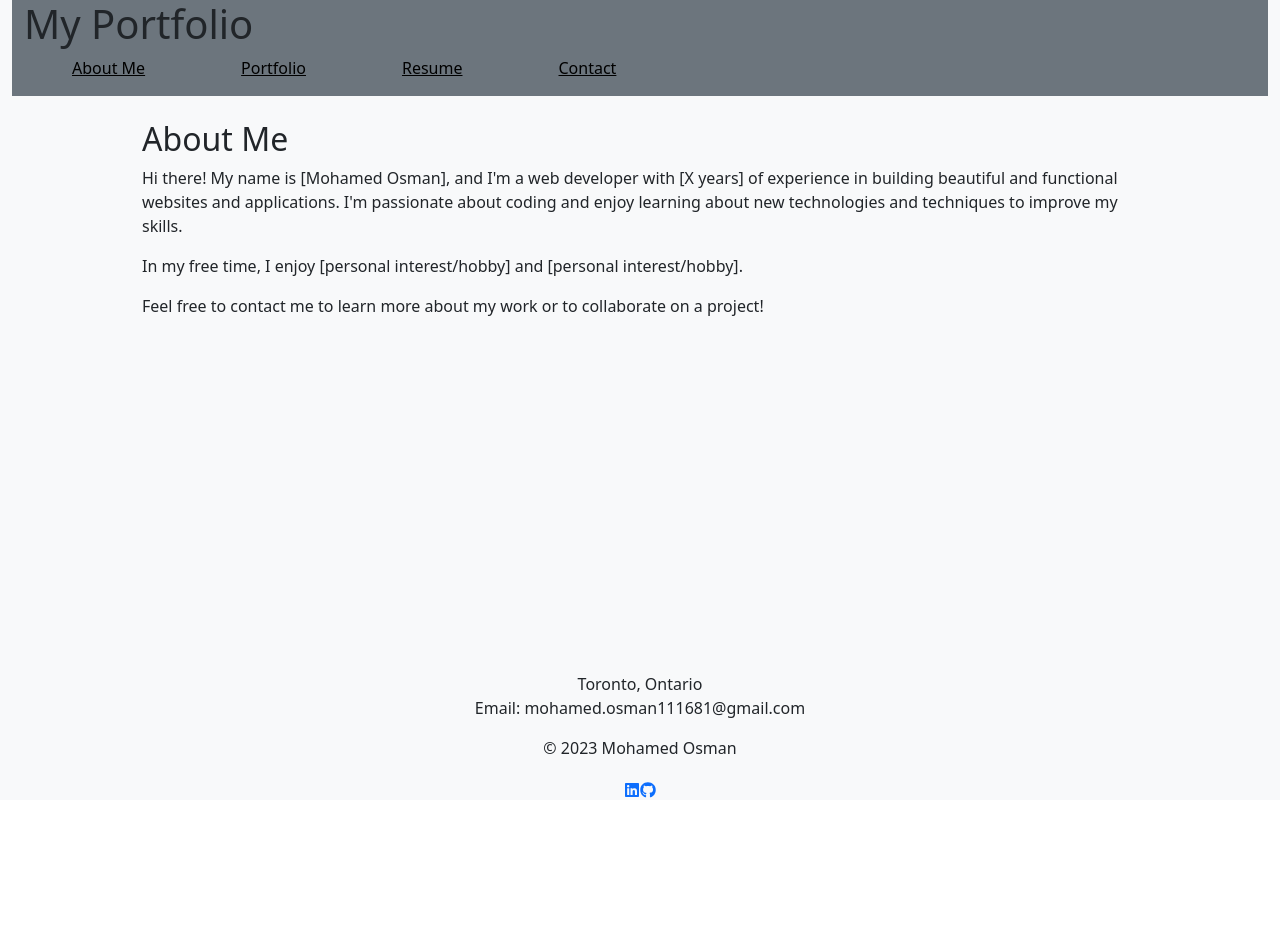
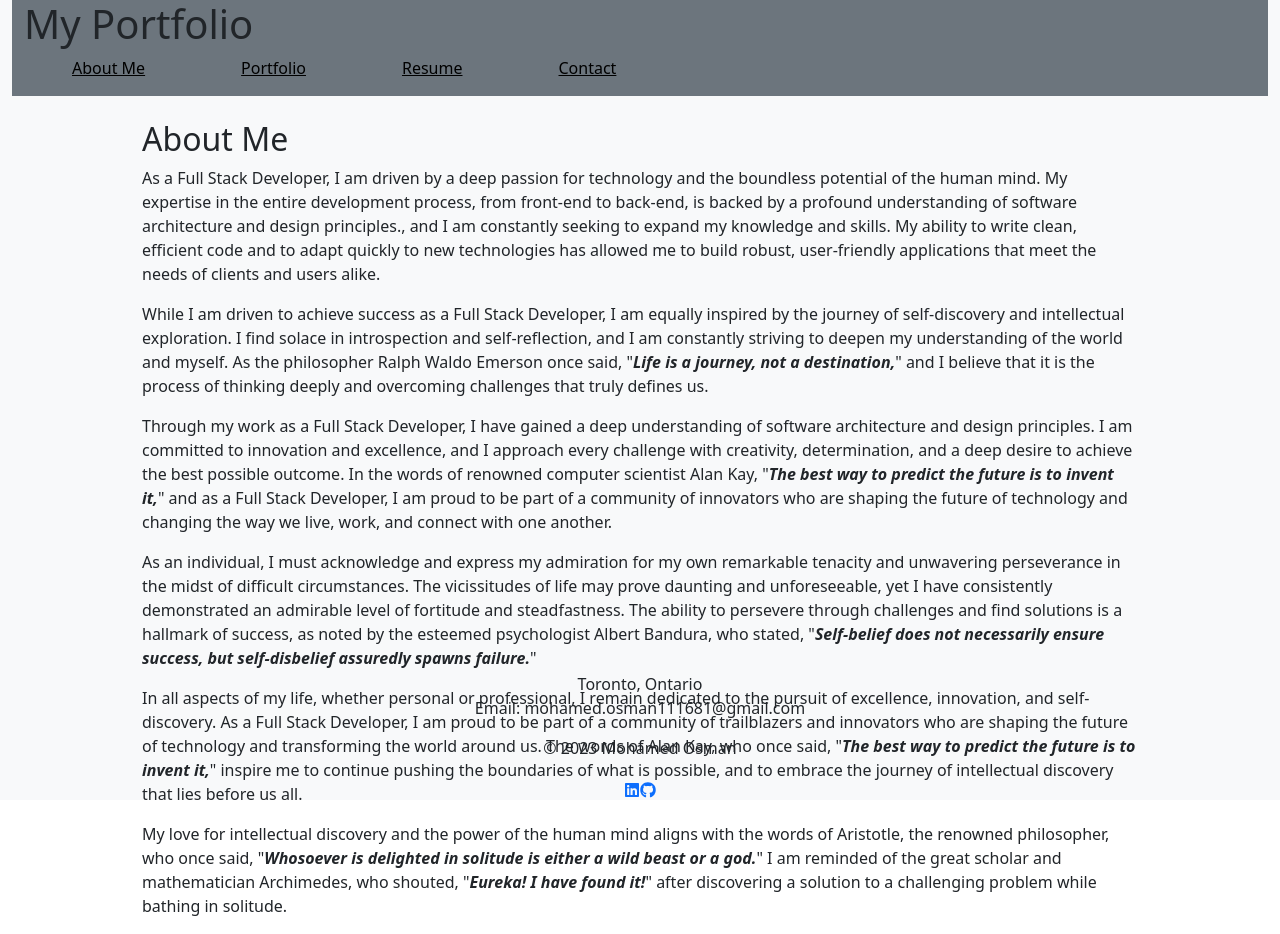
Before and after one commit to Bullspippen/A-React-Powered-Portfolio, a React (Create React App) app in the folder a-react-powered-portfolio/: page / in a window 1280 px wide. Before the commit the page ends 800 px from the top, so only its background shows below. Built offline with nearby package versions, Linux system fonts and the light colour scheme.

Commit message:
About.js file updated with a thought-provoking description of who i am

```diff
--- a/a-react-powered-portfolio/src/components/About.js
+++ b/a-react-powered-portfolio/src/components/About.js
@@ -1,5 +1,5 @@
-import React from 'react';
-import { Container, Row, Col, Image } from 'react-bootstrap';
+import React from "react";
+import { Container, Row, Col, Image } from "react-bootstrap";
 // import profilePic from '../assets/profile-pic.jpg';
 
 const About = () => {
@@ -8,18 +8,74 @@ const About = () => {
       <Container>
         <Row>
           {/* <Col md={4}> */}
-            {/* <Image src={profilePic} alt="Profile Picture" roundedCircle fluid /> */}
+          {/* <Image src={profilePic} alt="Profile Picture" roundedCircle fluid /> */}
           {/* </Col> */}
           <Col md={12}>
             <h2>About Me</h2>
-            <p>Hi there! My name is [Mohamed Osman], and I'm a web developer with [X years] of experience in building beautiful and functional websites and applications. I'm passionate about coding and enjoy learning about new technologies and techniques to improve my skills. </p>
-            <p>In my free time, I enjoy [personal interest/hobby] and [personal interest/hobby]. </p>
-            <p>Feel free to contact me to learn more about my work or to collaborate on a project!</p>
+            <p>
+            As a Full Stack Developer, I am driven by a deep passion for
+              technology and the boundless potential of the human mind. My
+              expertise in the entire development process, from front-end to
+              back-end, is backed by a profound understanding of software
+              architecture and design principles., and I am constantly seeking
+              to expand my knowledge and skills. My ability to write clean,
+              efficient code and to adapt quickly to new technologies has
+              allowed me to build robust, user-friendly applications that meet
+              the needs of clients and users alike.
+            </p>
+            <p>
+              While I am driven to achieve success as a Full Stack Developer, I
+              am equally inspired by the journey of self-discovery and
+              intellectual exploration. I find solace in introspection and
+              self-reflection, and I am constantly striving to deepen my
+              understanding of the world and myself. As the philosopher Ralph
+              Waldo Emerson once said, "<strong><em>Life is a journey, not a destination,</em></strong>" and I believe that it is the process of thinking deeply and overcoming challenges that truly defines us.
+            </p>
+            <p>
+              Through my work as a Full Stack Developer, I have gained a deep
+              understanding of software architecture and design principles. I am
+              committed to innovation and excellence, and I approach every
+              challenge with creativity, determination, and a deep desire to
+              achieve the best possible outcome. In the words of renowned
+              computer scientist Alan Kay, "<strong><em>The best way to predict the future is to invent it,</em></strong>" and as a Full Stack Developer, I am proud to be part of a community of innovators who are shaping the future of
+              technology and changing the way we live, work, and connect with
+              one another.
+            </p>
+            <p>
+              As an individual, I must acknowledge and express my admiration for
+              my own remarkable tenacity and unwavering perseverance in the
+              midst of difficult circumstances. The vicissitudes of life may
+              prove daunting and unforeseeable, yet I have consistently
+              demonstrated an admirable level of fortitude and steadfastness.
+              The ability to persevere through challenges and find solutions is
+              a hallmark of success, as noted by the esteemed psychologist
+              Albert Bandura, who stated, "<strong><em>Self-belief does not necessarily ensure success, but self-disbelief assuredly spawns failure.</em></strong>"
+            </p>
+            <p>
+              In all aspects of my life, whether personal or professional, I
+              remain dedicated to the pursuit of excellence, innovation, and
+              self-discovery. As a Full Stack Developer, I am proud to be part
+              of a community of trailblazers and innovators who are shaping the
+              future of technology and transforming the world around us. The
+              words of Alan Kay, who once said, "<strong><em>The best way to predict the
+              future is to invent it,</em></strong>" inspire me to continue pushing the
+              boundaries of what is possible, and to embrace the journey of
+              intellectual discovery that lies before us all.
+            </p>
+            <p>
+              My love for intellectual discovery and the power of the human mind
+              aligns with the words of Aristotle, the renowned philosopher, who
+              once said, "<strong><em>Whosoever is delighted in solitude is either a wild
+              beast or a god.</em></strong>" I am reminded of the great scholar and
+              mathematician Archimedes, who shouted, "<strong><em>Eureka! I have found it!</em></strong>"
+              after discovering a solution to a challenging problem while
+              bathing in solitude.
+            </p>
           </Col>
         </Row>
       </Container>
     </section>
   );
-}
+};
 
 export default About;
```
